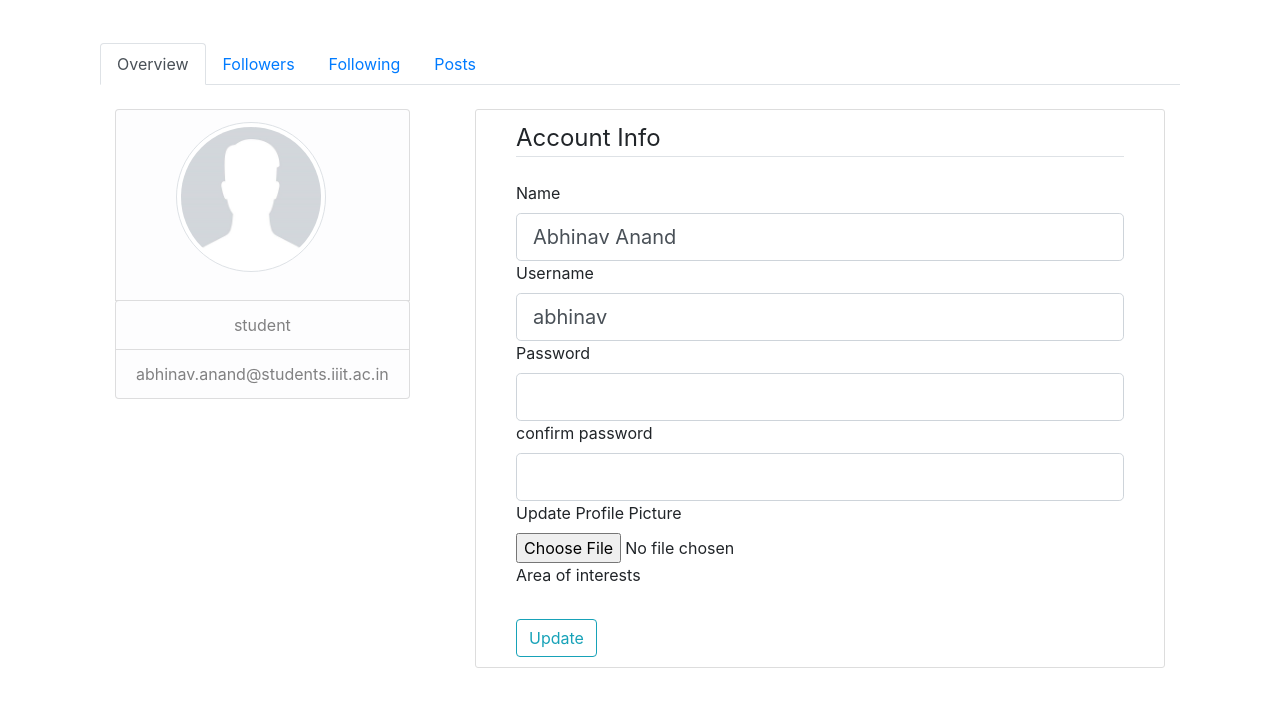
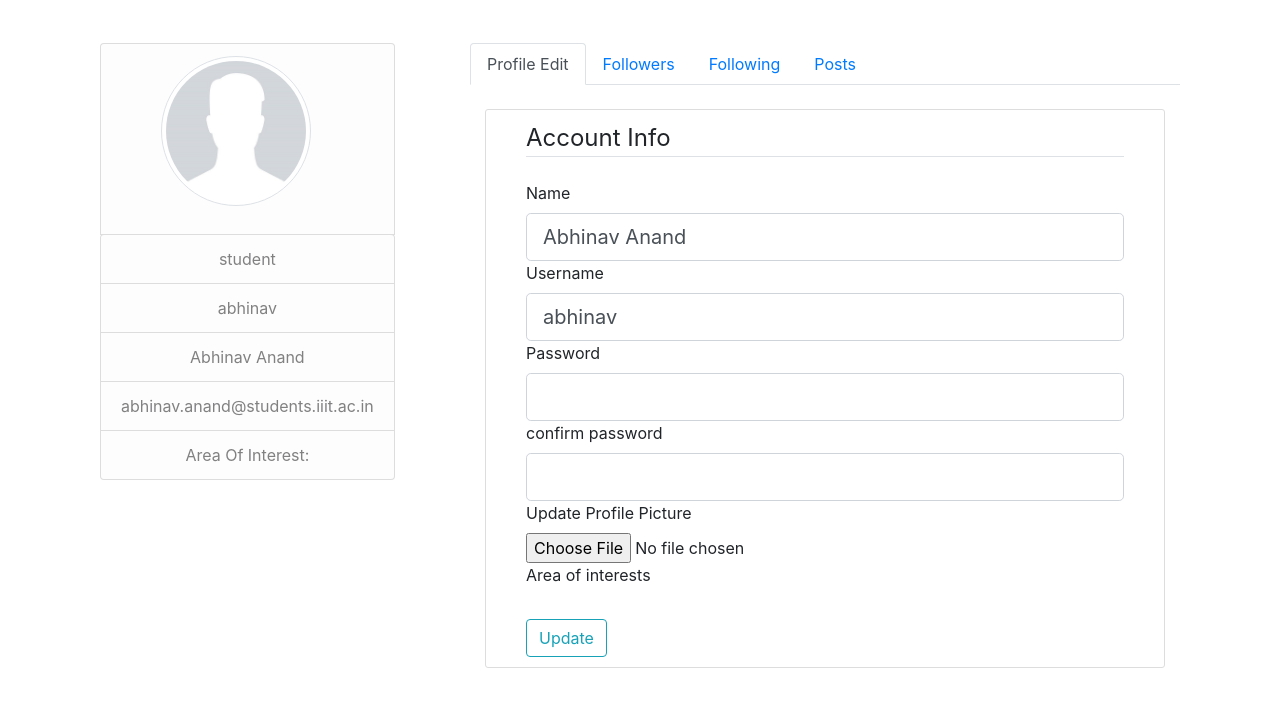
Before and after one commit to Salt-Peter/sce-proj, a Flask app: page /account in a window 1280 px wide. Shown: the part 61-768 px from the top of the page. Run offline with Flask 2, Linux system fonts and the light colour scheme; a user stored in the database is signed in; some libraries are stand-ins or nearby versions.

Commit message:
include basic profile info

```diff
--- a/iiit_research/templates/account.html
+++ b/iiit_research/templates/account.html
@@ -2,9 +2,31 @@
 {% block content %}
     <div class="container"><br>
         <!-- Nav tabs -->
+        <div class="row">
+            <div class="col-md-4">
+                <div class="media">
+                    <ul class="list-group" style="text-align: center">
+                        <li class="list-group-item list-group-item-light" style="padding-left: 60px">
+                            <img src="{{ profile_pic }}" alt="" class="img-thumbnail rounded-circle account-img float-left" style="height:150px; width: 150px;">
+                        </li>
+                        <div class="media-body">
+                            <li class="list-group-item list-group-item-light" >{{current_user.user_type}}</li>
+                            <li class="list-group-item list-group-item-light">{{current_user.username}}</li>
+                            <li class="list-group-item list-group-item-light">{{current_user.name}}</li>
+                            <li class="list-group-item list-group-item-light">{{current_user.email}}</li>
+                            <li class="list-group-item list-group-item-light"><span>Area Of Interest:
+                                {% for interest in current_user.interests %}
+                                    <span class="badge badge-primary">{{ interest.name }}</span>
+                                {% endfor %}
+                            </span></li>
+                        </div>
+                    </ul>
+                </div>
+            </div>
+            <div class="col-md-8">
                 <ul class="nav nav-tabs" role="tablist">
                     <li class="nav-item">
-                <a class="nav-link active" data-toggle="tab" href="#home">Overview</a>
+                        <a class="nav-link active" data-toggle="tab" href="#home">Profile Edit</a>
                     </li>
                     <li class="nav-item">
                         <a class="nav-link" data-toggle="tab" href="#menu1">Followers</a>
@@ -16,25 +38,10 @@
                         <a class="nav-link" data-toggle="tab" href="#menu3">Posts</a>
                     </li>
                 </ul>
-        <!-- Tab panes -->
+
                 <div class="tab-content">
                     <div id="home" class="container tab-pane active"><br>
                         <div class="section">
-                <div class="row">
-                    <div class="col-md-4">
-                        <div class="media">
-                            <ul class="list-group" style="text-align: center">
-                                <li class="list-group-item list-group-item-light" style="padding-left: 60px">
-                                    <img src="{{ profile_pic }}" alt="" class="img-thumbnail rounded-circle account-img float-left" style="height:150px; width: 150px;">
-                                </li>
-                                <div class="media-body">
-                                    <li class="list-group-item list-group-item-light" >{{current_user.user_type}}</li>
-                                    <li class="list-group-item list-group-item-light">{{current_user.email}}</li>
-                                </div>
-                            </ul>
-                        </div>
-                    </div>
-                    <div class="col-md-8">
                             <div class="content-section">
                                 <form action="" method="post" enctype="multipart/form-data">
                                     {{ form.hidden_tag() }}
@@ -112,8 +119,8 @@
                                     </div>
                                 </form>
                             </div>
-                    </div>
-                </div>
+
+
                         </div>
                     </div>
                     {% include "profile_components/followers.html" %}
@@ -125,4 +132,10 @@
 
                 </div>
             </div>
+        </div>
+    </div>
+
+
+
+    </div>
 {% endblock content %}
```
Lines whose indentation alone changed are shown as unchanged.
